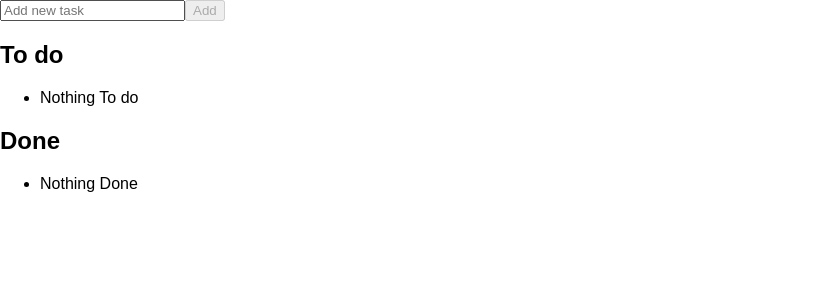
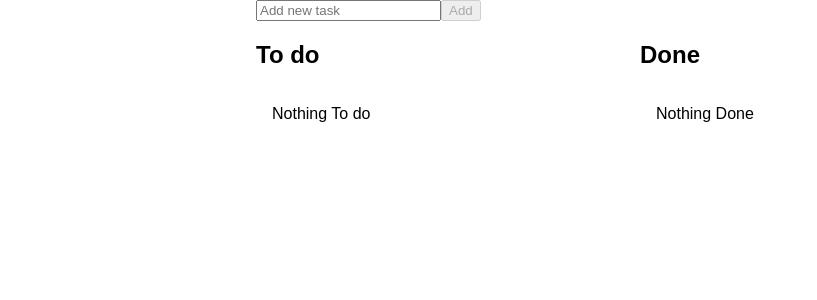
Before and after one commit to joyfulstick/todo, a React (Create React App) app: page / in a window 1280 px wide. Shown: the top 300 px of the page, without its empty margins (0-817 px from the left). Built offline with nearby package versions, Linux system fonts and the light colour scheme.

Commit message:
WIP add styles

```diff
--- a/src/App.css
+++ b/src/App.css
@@ -1,28 +1,5 @@
-.App {
-  text-align: center;
+.main {
+  display: flex;
+  justify-content: center;
+  align-items: center;
 }
-
-.App-logo {
-  animation: App-logo-spin infinite 20s linear;
-  height: 80px;
-}
-
-.App-header {
-  background-color: #222;
-  height: 150px;
-  padding: 20px;
-  color: white;
-}
-
-.App-title {
-  font-size: 1.5em;
-}
-
-.App-intro {
-  font-size: large;
-}
-
-@keyframes App-logo-spin {
-  from { transform: rotate(0deg); }
-  to { transform: rotate(360deg); }
-}
--- a/src/App.js
+++ b/src/App.js
@@ -1,10 +1,14 @@
 import React, { Component } from 'react'
 import Todo from './components/Todo'
-// import './App.css'
+import './App.css'
 
 class App extends Component {
   render() {
-    return <Todo />
+    return (
+      <main className="main">
+        <Todo />
+      </main>
+    )
   }
 }
 
--- /dev/null
+++ b/src/components/Form.css
@@ -0,0 +1,3 @@
+.form {
+  grid-area: new;
+}
--- a/src/components/Form.js
+++ b/src/components/Form.js
@@ -1,8 +1,9 @@
 import React from 'react'
 import Input from './Input'
+import './Form.css'
 
 const Form = props => (
-  <form onSubmit={props.added}>
+  <form className="form" onSubmit={props.added}>
     <Input
       type="text"
       placeholder="Add new task"
--- /dev/null
+++ b/src/components/Item.css
@@ -0,0 +1,5 @@
+.item {
+  display: flex;
+  justify-content: space-between;
+  width: 100%;
+}
--- a/src/components/Item.js
+++ b/src/components/Item.js
@@ -1,5 +1,6 @@
 import React from 'react'
+import './Item.css'
 
-const Item = props => <li>{props.children}</li>
+const Item = props => <li className="item">{props.children}</li>
 
 export default Item
--- /dev/null
+++ b/src/components/ItemContent.css
@@ -0,0 +1,5 @@
+.content {
+  max-width: 70%;
+  text-overflow: ellipsis;
+  overflow: hidden;
+}
--- /dev/null
+++ b/src/components/ItemContent.js
@@ -0,0 +1,6 @@
+import React from 'react'
+import './ItemContent.css'
+
+const ItemContent = props => <p className="content">{props.children}</p>
+
+export default ItemContent
--- /dev/null
+++ b/src/components/ItemsList.css
@@ -0,0 +1,7 @@
+.section {
+  width: 30vw;
+}
+
+.list {
+  padding: 1em;
+}
--- a/src/components/ItemsList.js
+++ b/src/components/ItemsList.js
@@ -1,15 +1,17 @@
 import React from 'react'
 import Item from './Item'
 import Button from './Button'
+import ItemContent from './ItemContent'
+import './ItemsList.css'
 
 const ItemsList = props => (
-  <section>
+  <section className="section">
     <h2>{props.title}</h2>
-    <ul>
+    <ul className="list">
       {props.list.length !== 0 ? (
         props.list.map(el => (
           <Item key={el.id}>
-            {el.name}
+            <ItemContent className="task">{el.name}</ItemContent>
             <Button changed={props.changed} id={el.id}>
               {props.btnType}
             </Button>
--- /dev/null
+++ b/src/components/Todo.css
@@ -0,0 +1,6 @@
+.article {
+  display: grid;
+  grid-template-areas:
+    'new new'
+    'todo done';
+}
--- a/src/components/Todo.js
+++ b/src/components/Todo.js
@@ -1,6 +1,7 @@
 import React, { Component, Fragment } from 'react'
 import ItemsList from './ItemsList'
 import Form from './Form'
+import './Todo.css'
 
 class Todo extends Component {
   state = {
@@ -47,7 +48,7 @@ class Todo extends Component {
     } = this
     const taksFilter = st => tasks.filter(el => el.status === st)
     return (
-      <Fragment>
+      <article className="article">
         <Form
           value={inputValue}
           changed={handleGetInputValue}
@@ -65,7 +66,7 @@ class Todo extends Component {
           btnType={'todo'}
           changed={handleChangeStatus}
         />
-      </Fragment>
+      </article>
     )
   }
 }
```
